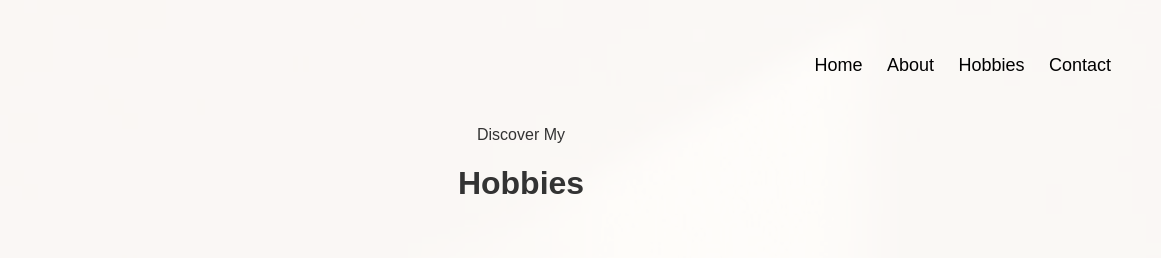
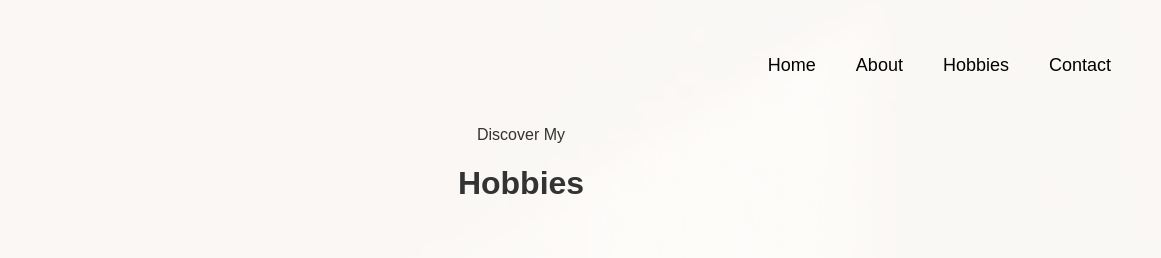
Before and after one commit to itsmeshara002/shara-personal-web, a plain HTML site: page hobbies.html in a window 1280 px wide. Shown: the top 258 px of the page, 119-1280 px from the left. Drawn offline with Linux system fonts and the light colour scheme.

Commit message:
Update hobbies.html

```diff
--- a/hobbies.html
+++ b/hobbies.html
@@ -28,7 +28,10 @@
     header img {
       height: 60px;
     }
-
+    nav {
+      display: flex;
+      gap: 20px;
+    }
     nav a {
       text-decoration: none;
       font-size: 18px;
```
